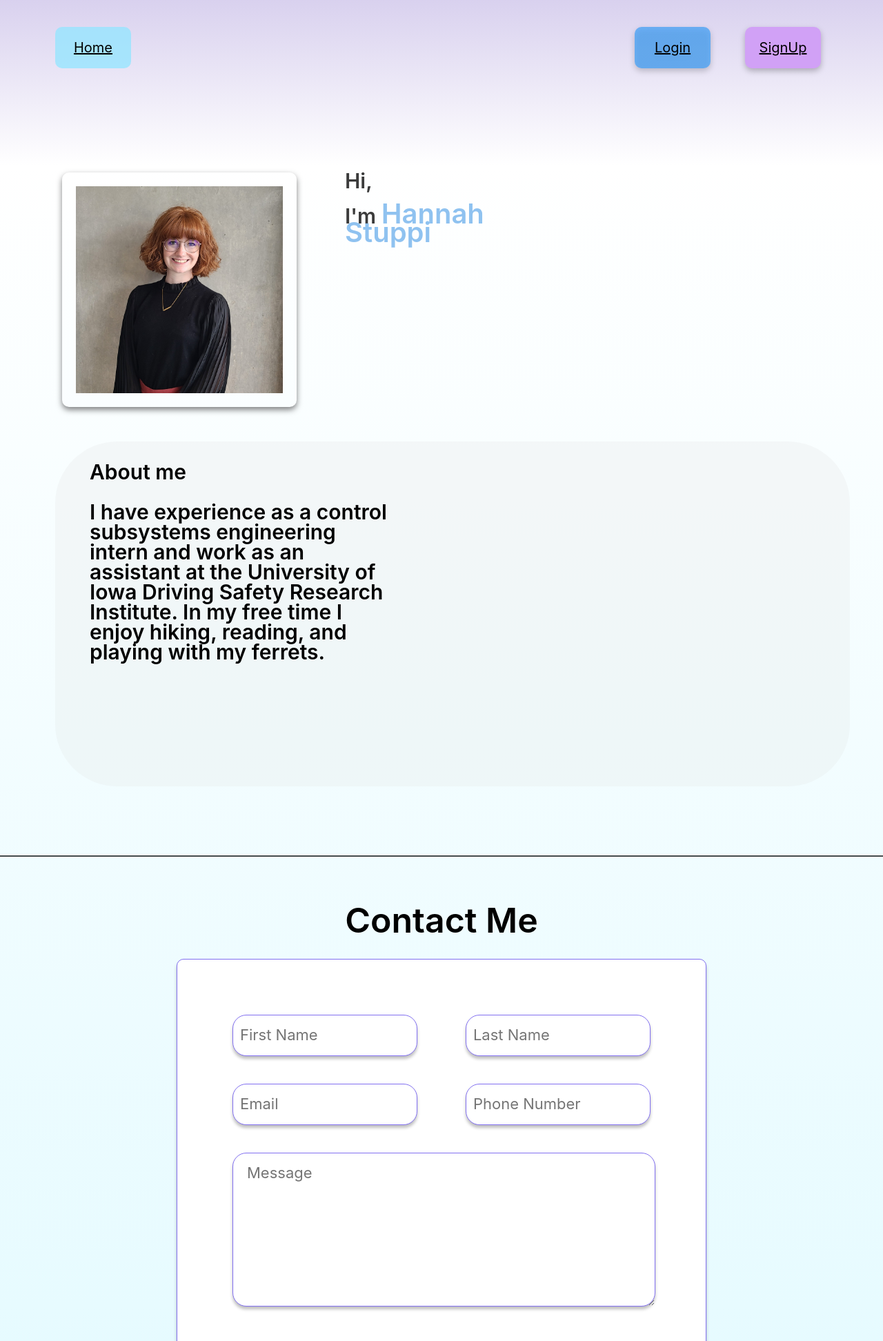
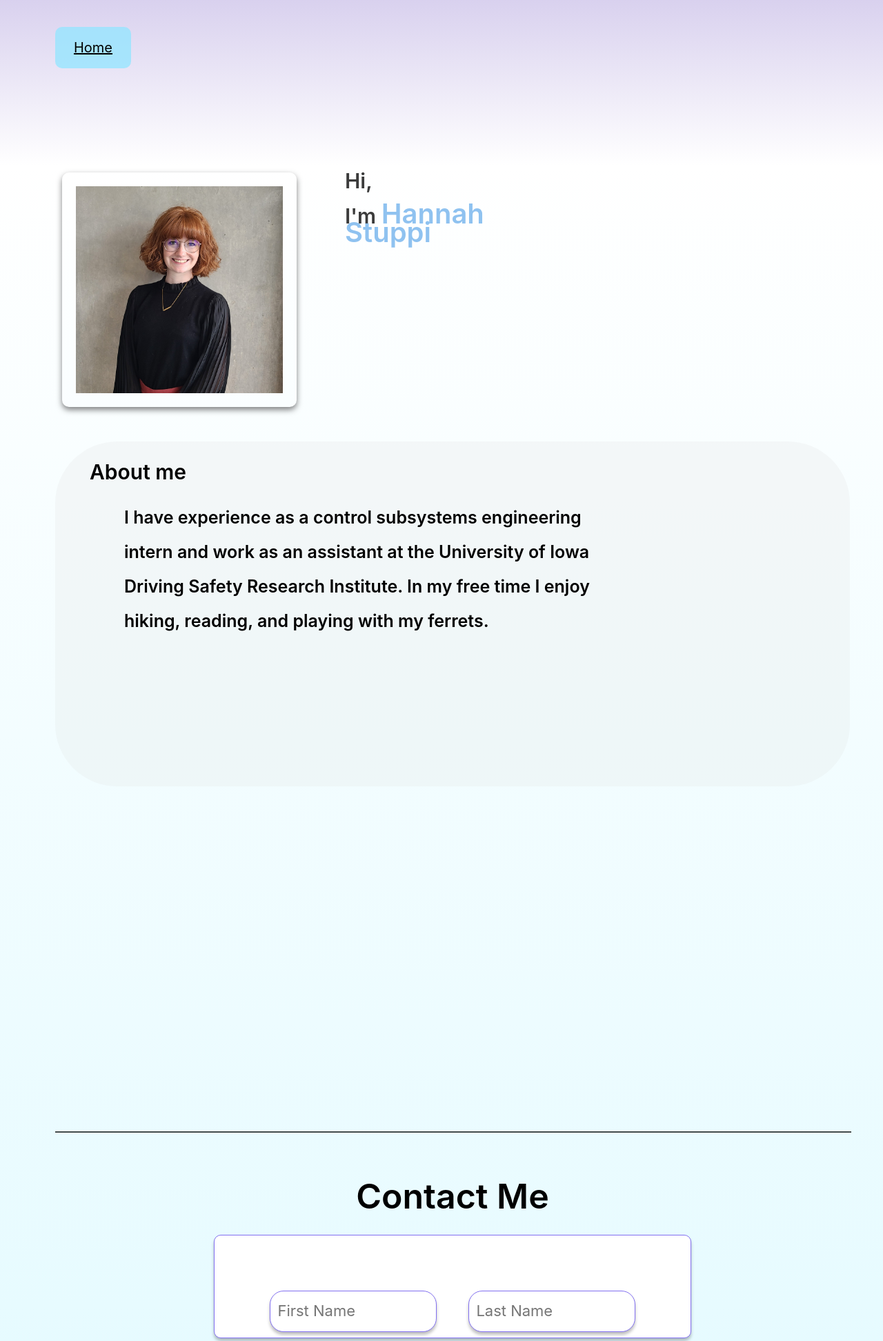
Before and after one commit to xinyi-yuan/SD_Lab3, a Flask app: page /hannah in a window 1280 px wide. Shown: the top 1944 px of the page at 69% size. Run offline with Flask 2, Linux system fonts and the light colour scheme; some libraries are stand-ins or nearby versions.

Commit message:
Hannah and Nathan's project

```diff
--- a/static/css/hannah.css
+++ b/static/css/hannah.css
@@ -177,7 +177,7 @@
 
 .aboutText {
     position: absolute;
-    width: 435px;
+    width: 80%;
     height: 230px;
     left: 50px;
     top: 30px;
@@ -534,3 +534,26 @@
     background-color: #45a049; /* Slightly darker green on hover */
     color: #F8F8F8; /* Keep text color the same */
 }
+
+.aboutBodyText {
+    position: absolute;
+    width: 80%;
+    height: 230px;
+    left: 50px;
+    top: 30px;
+
+    font-family: 'Inter';
+    font-style: normal;
+    font-weight: 600;
+    font-size: 25px;
+    line-height: 50px;
+
+    color: #000000;
+}
+.commentBlock {
+    position: absolute;
+    width: 80%;
+    height: auto;
+    left: 100px;
+    top: 1000px;
+}
--- a/templates/hannah.html
+++ b/templates/hannah.html
@@ -9,12 +9,12 @@
         <div class="homeTab">
             <a href="{{ url_for('home') }}" class="homeButton">Home</a>
         </div>
-        <div class="loginTab">
-            <a href="{{ url_for('login') }}" class="loginButton">Login</a>
-        </div>
-        <div class="signupTab">
-            <a href="{{ url_for('signup') }}" class="signupButton">SignUp</a>
-        </div>
+<!--        <div class="loginTab">-->
+<!--            <a href="{{ url_for('login') }}" class="loginButton">Login</a>-->
+<!--        </div>-->
+<!--        <div class="signupTab">-->
+<!--            <a href="{{ url_for('signup') }}" class="signupButton">SignUp</a>-->
+<!--        </div>-->
     </div>
     <div class="content">
         <div class="hannahIntro">Hi,<br><br> I'm <span class="highlight">Hannah Stuppi</span></div>
@@ -22,7 +22,13 @@
             <img src="https://github.com/xinyi-yuan/SD_Lab3/blob/main/profilePics/Hannah_Headshot.jpg?raw=true" width="300px" height="300px" alt="HannahPic">
         </div>
         <div class="aboutBox">
-            <div class="aboutText">About me <br><br> I have experience as a control subsystems engineering intern and work as an assistant at the University of Iowa Driving Safety Research Institute. In my free time I enjoy hiking, reading, and playing with my ferrets.</div>
+            <div class="aboutText">About me
+                <div class="aboutBodyText">
+                <p>I have experience as a control subsystems engineering intern and work as an assistant at the
+                    University of Iowa Driving Safety Research Institute. In my free time I enjoy hiking, reading,
+                    and playing with my ferrets.
+                </p>
+                </div>
         </div>
         <div class="divideAC"></div>
         <div class="contact">
@@ -48,11 +54,10 @@
         </div>
         <div class="divideCC"></div>
         <div class="commentBlock">
-            <label for="cm">
-                <textarea class="commentBox" name="commentBox" id="cm" placeholder="Add a comment"></textarea>
-            </label>
-            <div class="userPic"></div>
-            <button class="submitComment">Submit</button>
+            <div class="commentBlock">
+                <script defer src="https://cdn.commento.io/js/commento.js"></script>
+                <div id="commento"></div>
+            </div>
         </div>
     </div>
 </body>
```
Also changed, not shown: static/css/nathan.css (+10 -2 lines), templates/nathan.html (+10 -11 lines).
